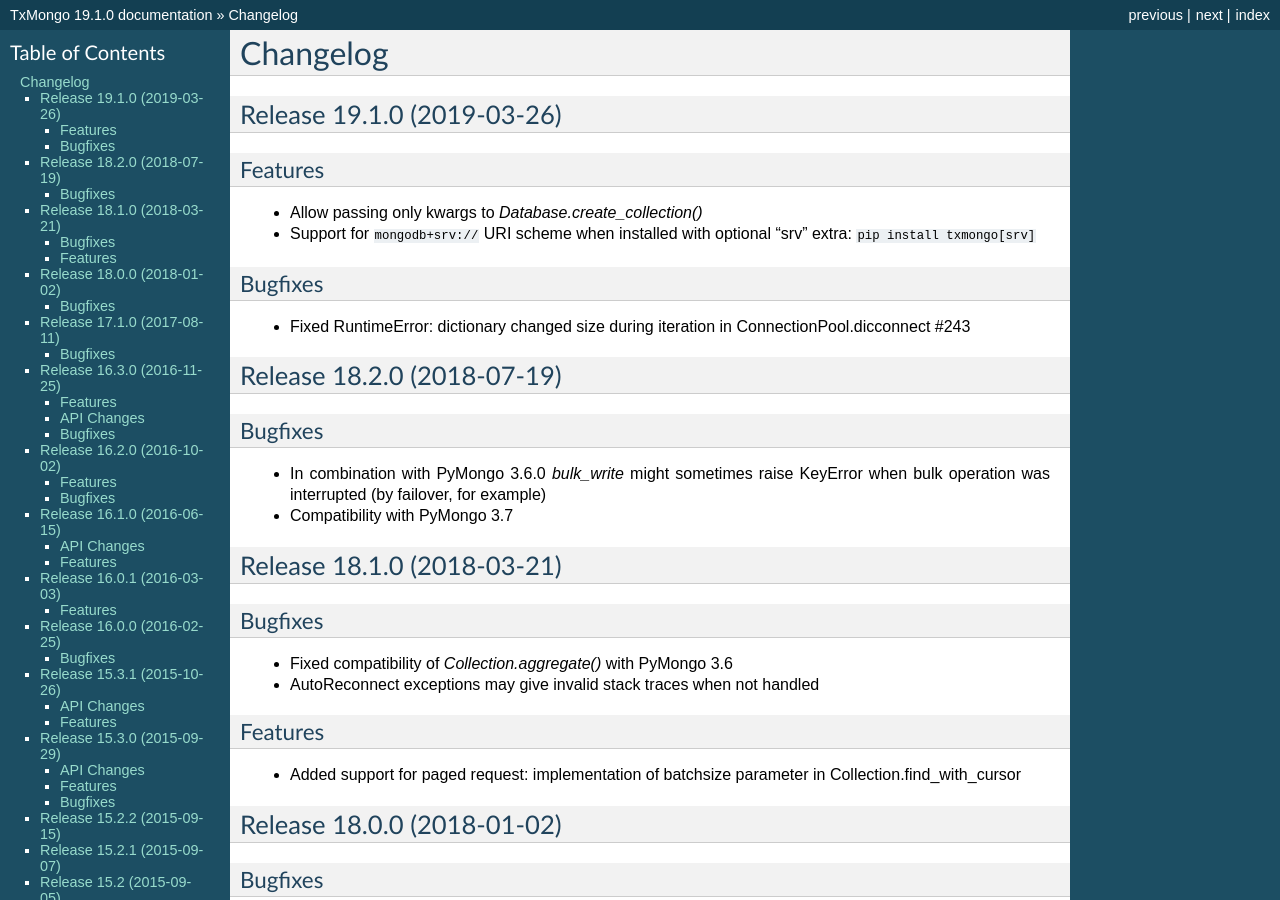
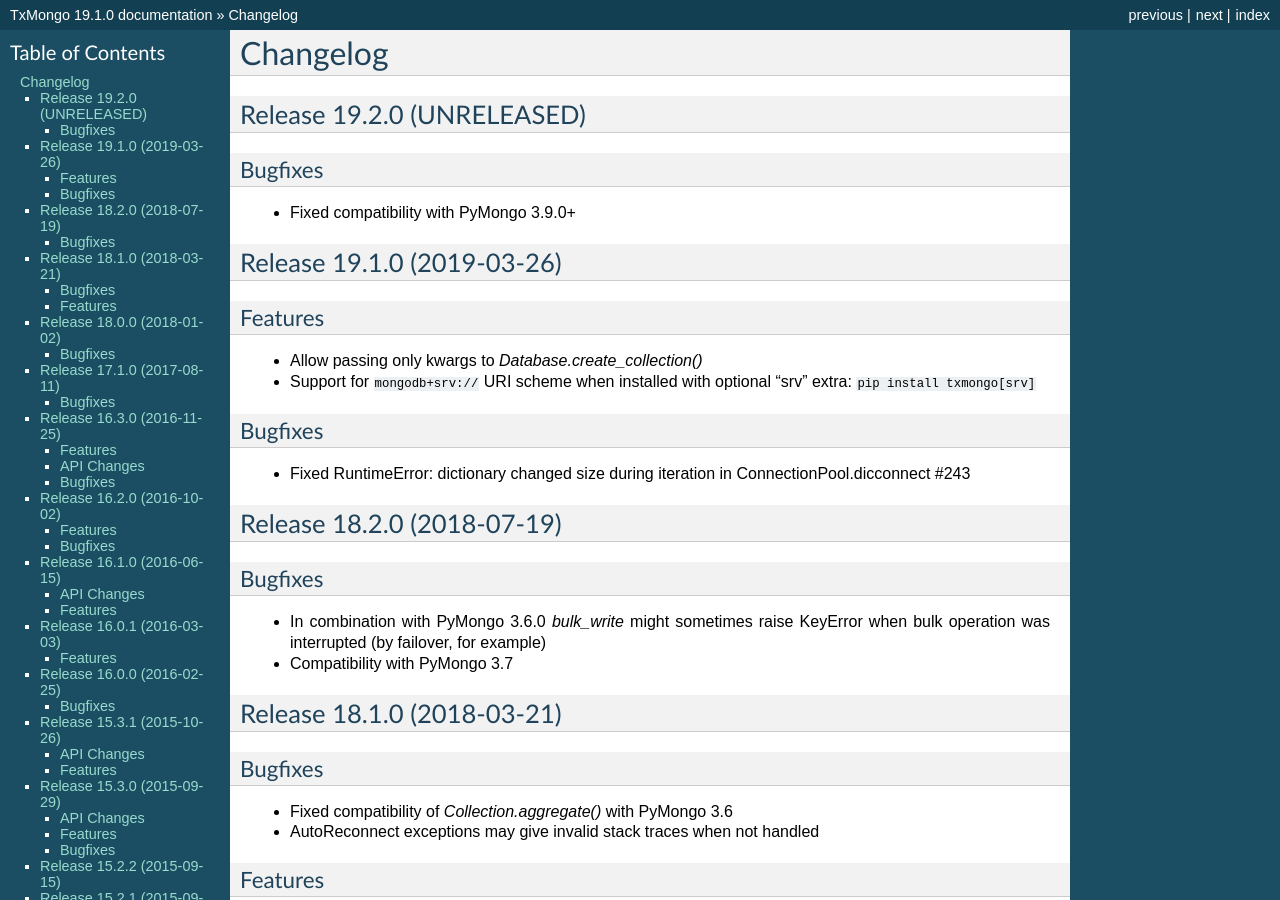
Before and after one commit to twisted/txmongo, a Sphinx documentation site: the page built from docs/source/NEWS.rst, in a window 1280 px wide and 900 px high. Built offline with Sphinx 7.4.7, drawn with Linux system fonts in a browser that asks for light colours; formulas are drawn with MathJax 3.

Commit message:
changelog entry

```diff
--- a/docs/source/NEWS.rst
+++ b/docs/source/NEWS.rst
@@ -1,5 +1,14 @@
 Changelog
 =========
+
+Release 19.2.0 (UNRELEASED)
+---------------------------
+
+Bugfixes
+^^^^^^^^
+
+- Fixed compatibility with PyMongo 3.9.0+
+
 
 Release 19.1.0 (2019-03-26)
 ---------------------------
```
